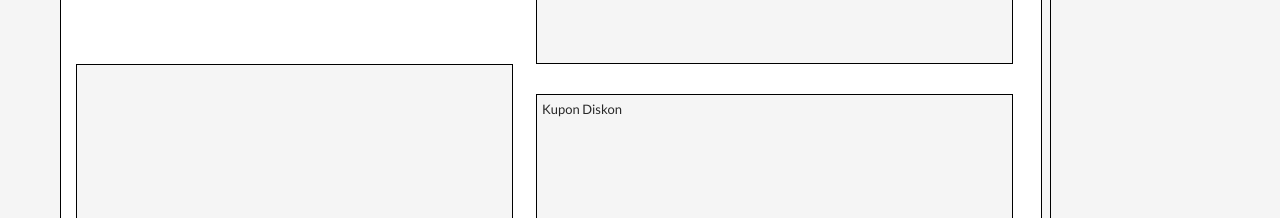
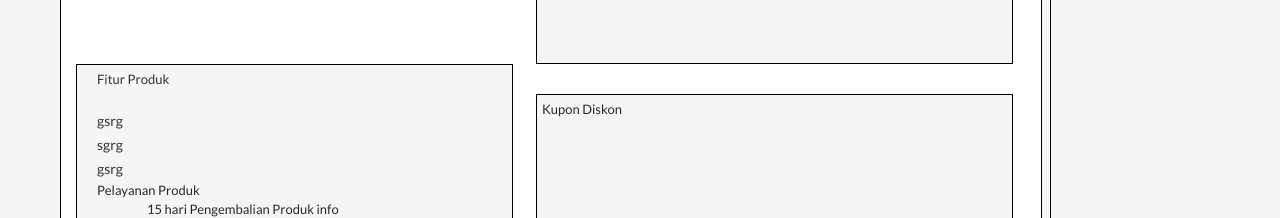
Before and after one commit to sluxz3r/bli-bli, a React (Create React App) app: page /product/1 in a window 1280 px wide. Shown: the part 734-952 px from the top of the page. Built offline with nearby package versions, Linux system fonts and the light colour scheme.

Commit message:
fitur produk

```diff
--- a/src/assets/productItem.css
+++ b/src/assets/productItem.css
@@ -121,3 +121,50 @@
     height: 200px;
     margin-left: 460px;
 }
+
+.product-feature {
+
+    margin-bottom: 20px;
+    font-size: 13px;
+    /* font-weight: bold; */
+    color: #333333;
+    margin-bottom: 5px;
+    display: block;
+    margin: 0;
+    padding: 0 0 0 15px;
+    font-family: Lato, sans-serif;
+    font-style: normal;
+    line-height: 19.5px;
+    text-size-adjust: 100%;
+
+}
+
+
+.product-feature ul {
+    padding-left: 0;
+    /* list-style-image: url(https://assets.ubuntu.com/sites/ubuntu/latest/u/img/favicon.ico); */
+}
+.product-feature li {
+    line-height: 1.71;
+    font-size: 14px;
+    list-style-type: disc;
+    display: block;
+}
+/* .product-feature li a {
+    display: inline-block;
+    text-decoration: underline;
+    margin-left: 15px;
+} */
+
+.product-service {
+    padding: 0 0 0 15px;
+
+}
+
+.product-service ul {
+
+}
+
+.product-service li {
+
+}
--- a/src/data/data.js
+++ b/src/data/data.js
@@ -5,9 +5,11 @@ const Data= [
         image: "https://icdn2.digitaltrends.com/image/xioami-mi-9-review-7-720x720.jpg",
         category: "Handphone",
         price: "RP5.150.000",
-        description: {
-
-        }
+        description: [
+            'uhbuhbugbyhgby',
+            'iuniunuynuh',
+            'inhnhnuu uu'
+        ]
 
 
     },
--- a/src/pages/productItem.js
+++ b/src/pages/productItem.js
@@ -64,6 +64,27 @@ class productItem extends Component {
                         </div>
 
                         <div className="prod-fitur">
+                            <div className="product-feature">
+                                <div>Fitur Produk</div>
+                                <div>
+                                    <ul>
+                                        <li>gsrg</li>
+                                        <li>sgrg</li>
+                                        <li>gsrg</li>
+                                    </ul>
+                                </div>
+                            </div>
+                            <div className="product-service">
+                                <div>Pelayanan Produk</div>
+                                <div>
+                                    <ul>
+                                        <li>
+                                        15 hari Pengembalian Produk <a>info</a>
+                                        </li>
+                                    </ul>
+                                </div>
+
+                            </div>
 
                         </div>
 
```
